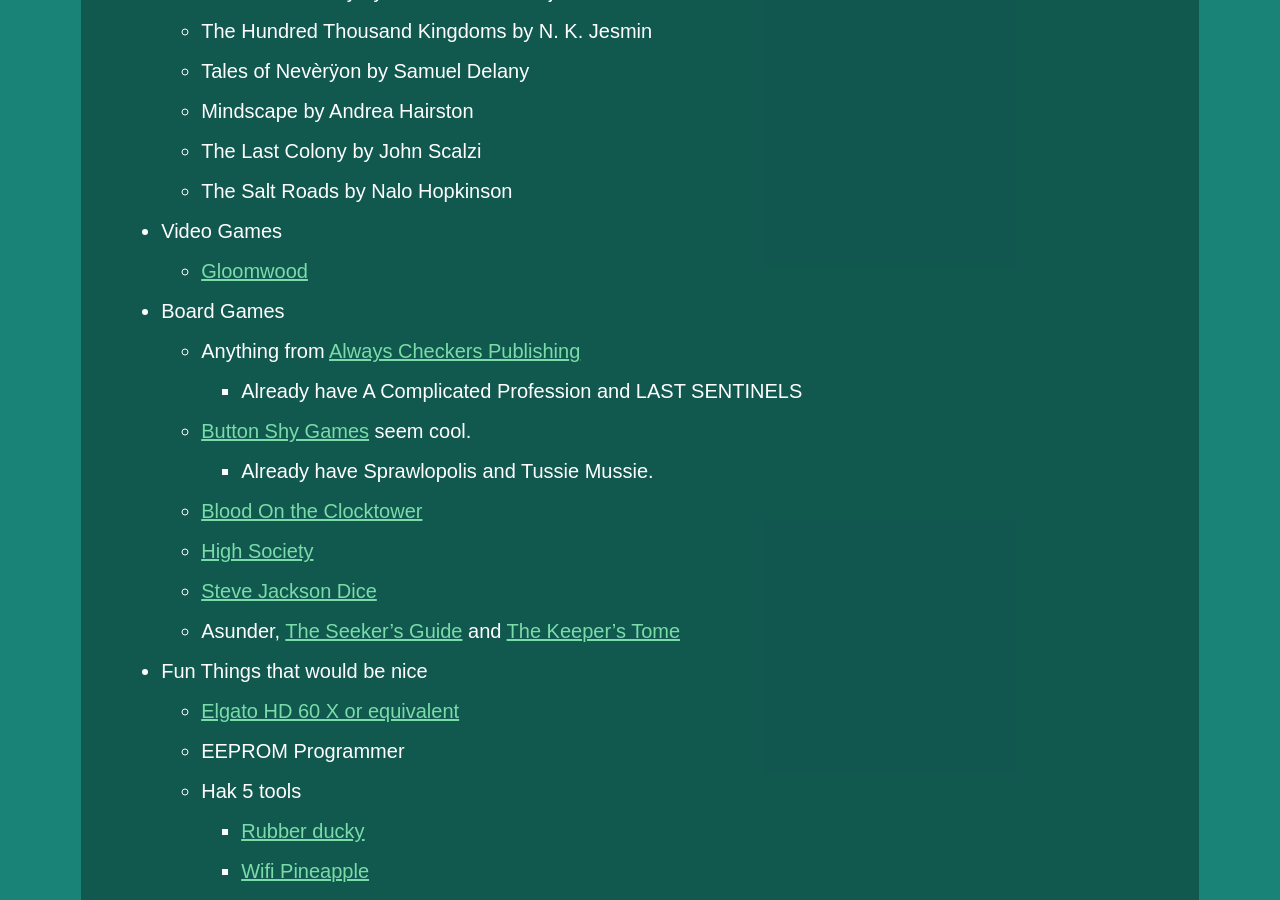
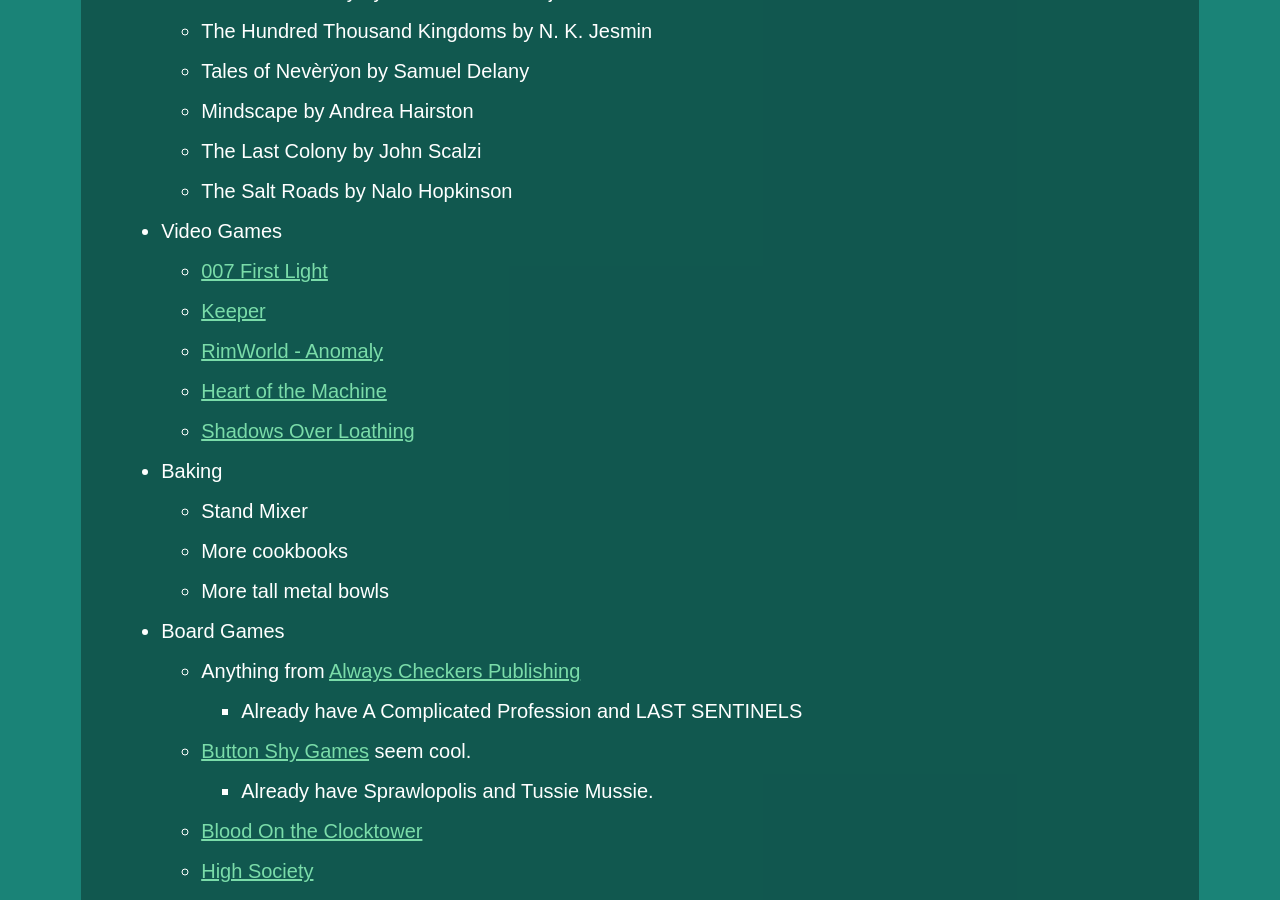
Before and after one commit to ambiguousname/ambiguousname.github.io, a Jekyll site: the page built from assets/wishlist.md, in a window 1280 px wide and 900 px high, scrolled down 1259 px. Built offline with Jekyll 4.4.1, drawn with Linux system fonts in a browser that asks for light colours.

Commit message:
Update things

```diff
--- a/assets/wishlist.md
+++ b/assets/wishlist.md
@@ -35,7 +35,15 @@
 	- The Last Colony by John Scalzi
 	- The Salt Roads by Nalo Hopkinson
 - Video Games
-	- [Gloomwood](https://store.steampowered.com/app/1150760/)
+	- [007 First Light](https://store.steampowered.com/app/3768760/007_First_Light/)
+	- [Keeper](https://store.steampowered.com/app/3043580/Keeper?snr=1_25_4__318)
+	- [RimWorld - Anomaly](https://store.steampowered.com/app/2380740/RimWorld__Anomaly?snr=1_25_4__318)
+	- [Heart of the Machine](https://store.steampowered.com/app/2001070/Heart_of_the_Machine/)
+	- [Shadows Over Loathing](https://store.steampowered.com/app/1939160/Shadows_Over_Loathing?snr=1_25_4__318)
+- Baking
+	- Stand Mixer
+	- More cookbooks
+	- More tall metal bowls
 - Board Games
 	- Anything from [Always Checkers Publishing](https://alwayscheckers.com/)
 		- Already have A Complicated Profession and LAST SENTINELS
```
